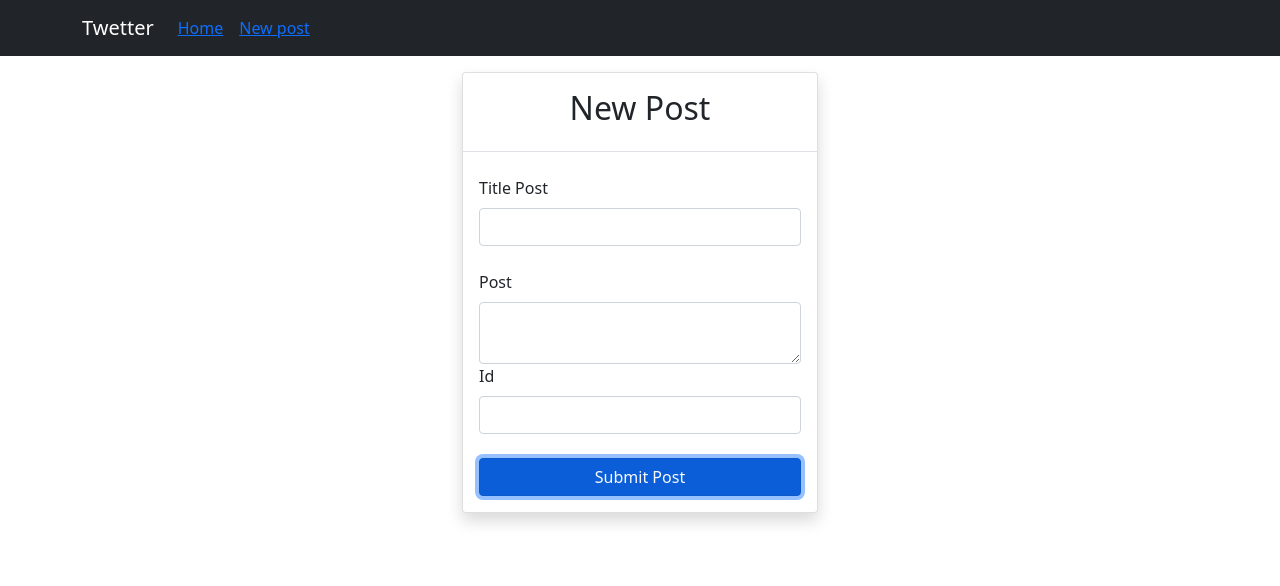
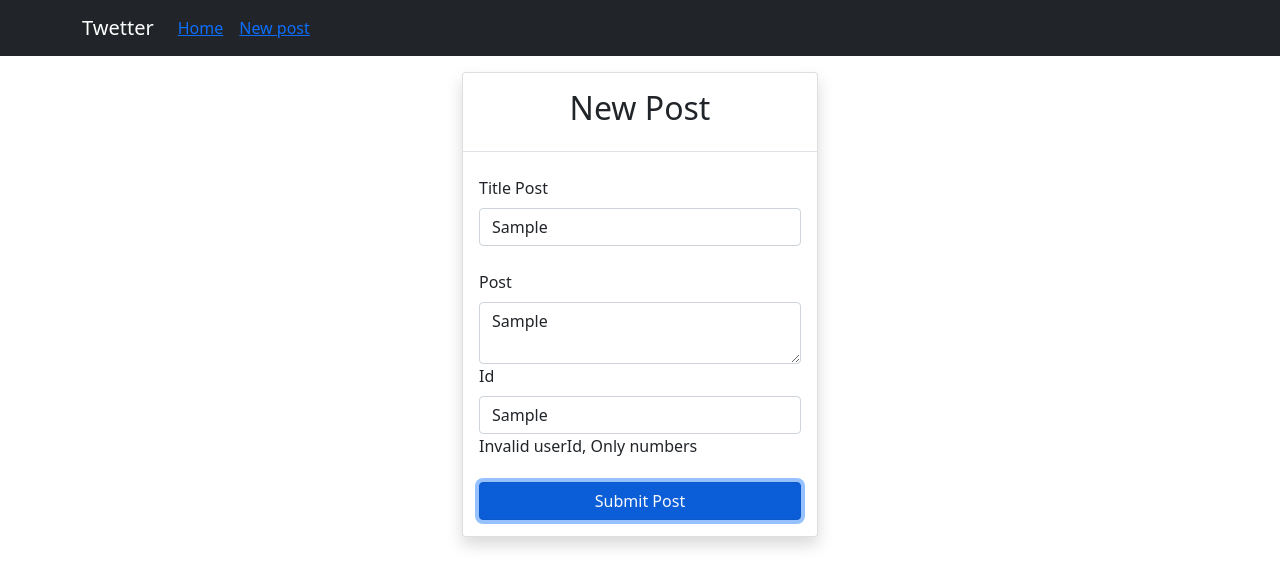
Before and after one commit to AlejoAseijas/challenge-warnup, a React (Create React App) app: page /new-post in a window 1280 px wide. Both pictures are taken after typing "Sample", "Sample", "Sample" into the empty fields and a click on the button "Submit Post". Shown: the top 586 px of the page. Built offline with nearby package versions, Linux system fonts and the light colour scheme; no server answers.

Commit message:
Update CreatePost.jsx
validate inputs

```diff
--- a/src/components/CreatePost.jsx
+++ b/src/components/CreatePost.jsx
@@ -36,6 +36,22 @@ function CreatePost() {
           titlePost: "",
           bodyPost: "",
           userId: "",
+        }}
+        validate={(data) => {
+          let err = {};
+
+          if (!data.titlePost) {
+            err.titlePost = "Enter title post";
+          }
+          if (!data.bodyPost) {
+            err.bodyPost = "Enter body post";
+          }
+          if (!data.userId) {
+            err.userId = "Enter userId";
+          } else if (!/^[0-9]+$/.test(data.userId)) {
+            err.userId = "Invalid userId, Only numbers";
+          }
+          return err;
         }}
         onSubmit={(data, { resetForm }) => {
           resetForm();
@@ -89,6 +105,12 @@ function CreatePost() {
                             id="id"
                             name="userId"
                           />
+                          <ErrorMessage
+                            name="userId"
+                            component={() => (
+                              <div className="error"> {errors.userId} </div>
+                            )}
+                          />
                         </div>
                       </div>
                       <div className="d-grid">
```
